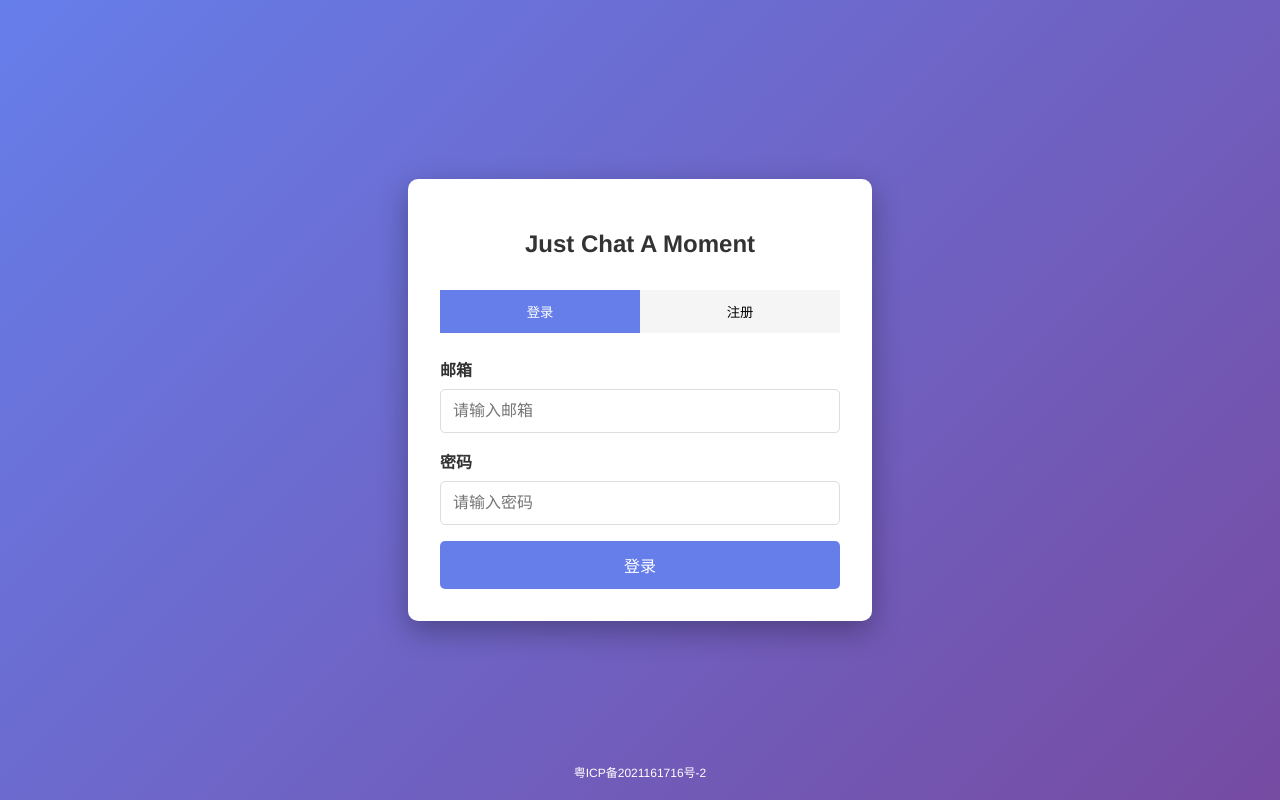
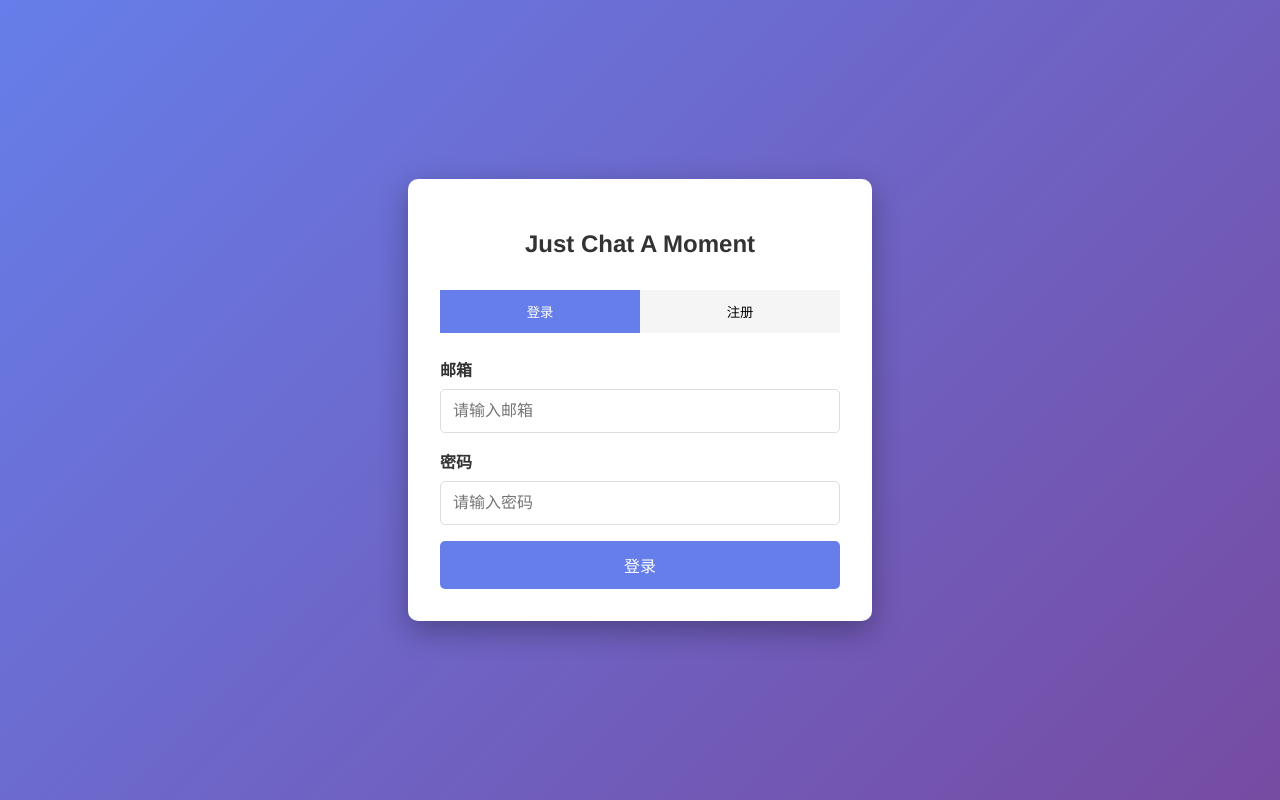
Before and after one commit to jiamid/just_chat_a_moment, a Vue app in the folder frontend/: page /login in a window 1280 px wide. Built offline with nearby package versions, Linux system fonts and the light colour scheme; no server answers.

Commit message:
update:去掉备案

```diff
--- a/frontend/src/views/Login.vue
+++ b/frontend/src/views/Login.vue
@@ -65,11 +65,6 @@
           {{ error }}
         </div>
       </form>
-    </div>
-
-    <!-- 备案信息 -->
-    <div class="beian-info">
-      <a href="https://beian.miit.gov.cn/" class="hover:underline" target="_blank">粤ICP备2021161716号-2</a>
     </div>
   </div>
 </template>
```
